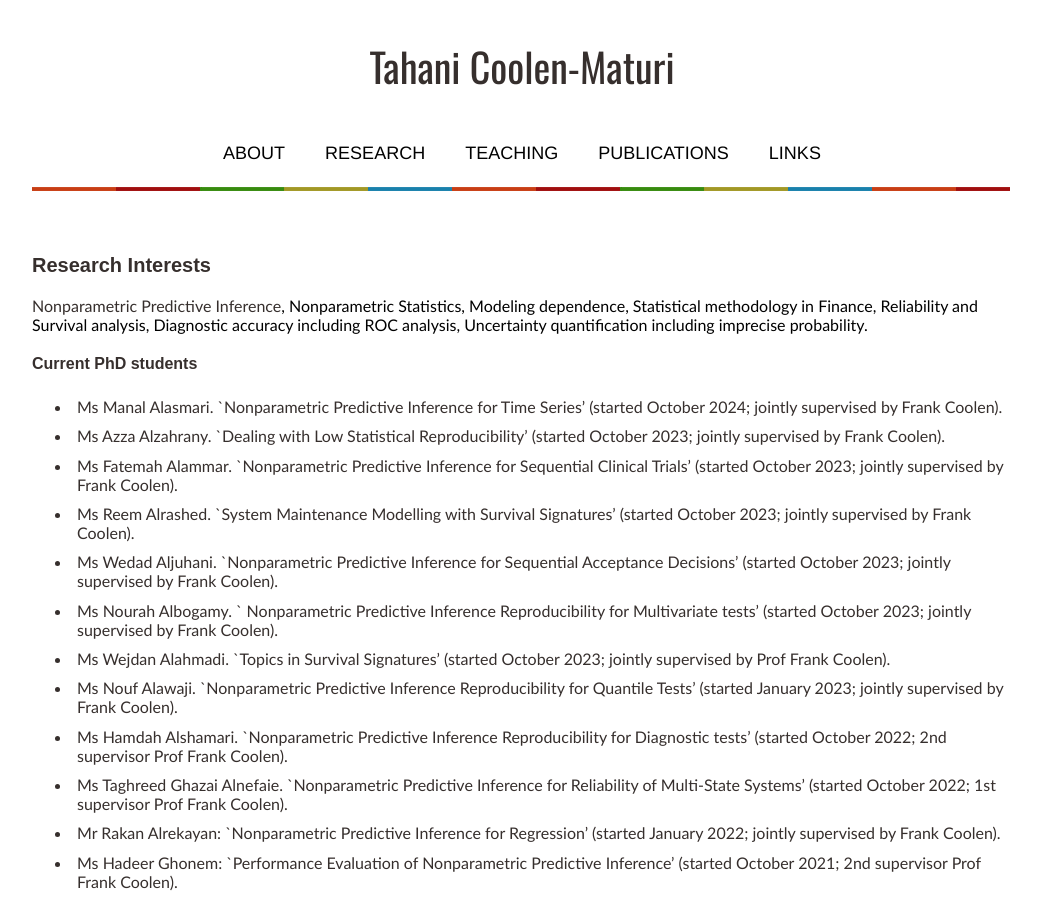
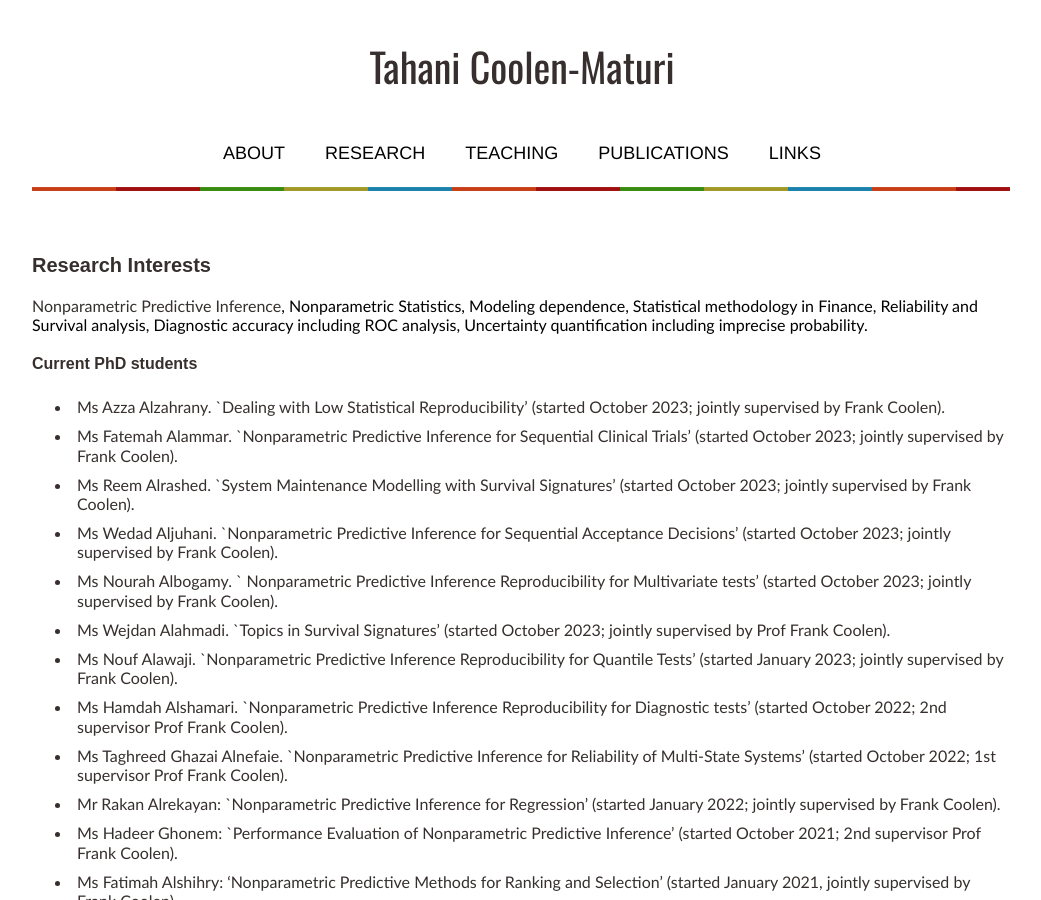
Before and after one commit to tmaturi/tahanimaturi, a Jekyll site: the page built from research.md, in a window 1280 px wide and 900 px high. Shown: the whole window, without its empty margins (119-1160 px from the left). Built offline with Jekyll 4.4.1, drawn with Linux system fonts in a browser that asks for light colours; our own code applies the rules of GitHub Pages for plain Markdown files.

Commit message:
Update research.md

```diff
--- a/research.md
+++ b/research.md
@@ -12,7 +12,6 @@ title: Research
 ### Current PhD students
 <br>
 
-- Ms Manal Alasmari. `Nonparametric Predictive Inference for Time Series'  (started October 2024; jointly supervised by Frank Coolen).
 
 - Ms Azza Alzahrany. `Dealing with Low Statistical Reproducibility'  (started October 2023; jointly supervised by Frank Coolen).
 
```
